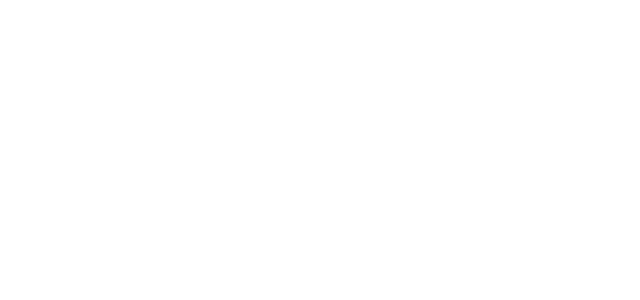
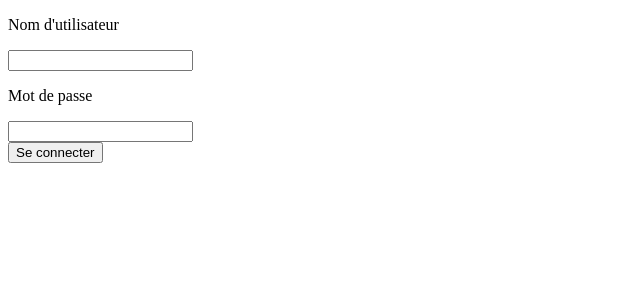
Before and after one commit to RomainDanizel/Otarcy, a React (Create React App) app: page /dashboard in a window 1280 px wide. Before the commit this address had no page. Shown: the top 300 px of the page, without its empty margins (0-640 px from the left). Built offline with nearby package versions, Linux system fonts and the light colour scheme.

Commit message:
page login and session storage still need localstorage

```diff
--- a/package.json
+++ b/package.json
@@ -35,5 +35,9 @@
       "last 1 firefox version",
       "last 1 safari version"
     ]
+  },
+  "devDependencies": {
+    "cors": "^2.8.5",
+    "express": "^4.18.2"
   }
 }
--- a/src/App.js
+++ b/src/App.js
@@ -1,13 +1,24 @@
 import { BrowserRouter, Route, Routes } from "react-router-dom";
-import { Fragment } from "react";
-import Home from "./component/Home/Home";
-import HomeComponent from "./component/Home/Home";
+import { Fragment, useState } from "react";
+import Dashboard from "./component/Dashboard/Dashboard";
+import Preference from "./component/Preference/Preference";
+import Login from "./component/Login/Login";
+import useToken from "./component/service/useToken";
+
+
 function App() {
+  const {token, setToken} = useToken()
+
+  if (!token) {
+    return <Login setToken= {setToken}/>
+  }
   return (
     <Fragment>
+      <h1>Application</h1>
       <BrowserRouter>
         <Routes>
-          <Route path="/" element={<HomeComponent/>}></Route>
+          <Route path="/dashboard" element={<Dashboard/>}></Route>
+          <Route path='/preference' element={<Preference/>}></Route>
         </Routes>
       </BrowserRouter>
     </Fragment>
--- /dev/null
+++ b/src/component/Dashboard/Dashboard.js
@@ -0,0 +1,7 @@
+import React from 'react'
+
+export default function Dashboard() {
+  return (
+    <div>Dashboard</div>
+  )
+}
--- /dev/null
+++ b/src/component/Login/Login.js
@@ -0,0 +1,48 @@
+import {React, useState} from 'react'
+import PropTypes from 'prop-types'
+
+    async function loginUser(credentials) {
+        return fetch('http://localhost:8080/login', {
+            method:'POST',
+            headers: {
+                'Content-Type': 'application/json'
+            },
+            body: JSON.stringify(credentials)
+        })
+        .then(data => data.json())
+    }
+
+export default function Login({ setToken }) {
+    const [ username, setUsername] = useState()
+    const [ password, setPassword] = useState()
+
+    const handleSubmit = async e => {
+        e.preventDefault()
+        const token = await loginUser({
+            username,
+            password
+        });
+        setToken(token)
+
+    }
+  return (
+    <>
+        <form onSubmit={handleSubmit}>
+            <label>
+                <p>Nom d'utilisateur</p>
+                <input type="text" onChange={e => setUsername(e.target.value)}></input>
+            </label>
+            <label>
+                <p>Mot de passe</p>
+                <input type="password" onChange={e => setPassword(e.target.value)}></input>
+            </label>
+            <div>
+                <button type='submit'>Se connecter</button>
+            </div>
+        </form>
+    </>
+  )
+}
+    Login.propTypes = {
+        setToken: PropTypes.func.isRequired
+    }
--- /dev/null
+++ b/src/component/Preference/Preference.js
@@ -0,0 +1,7 @@
+import React from 'react'
+
+export default function Preference() {
+  return (
+    <div>Preference</div>
+  )
+}
--- /dev/null
+++ b/src/component/service/useToken.js
@@ -0,0 +1,19 @@
+import { useState } from 'react';
+
+export default function useToken() {
+    function getToken() {
+        const tokenString = sessionStorage.getItem('token');
+        const userToken = JSON.parse(tokenString)
+        return userToken?.token
+
+      }
+  const [token, setToken] = useState(getToken());
+  const saveToken = userToken => {
+    sessionStorage.setItem('token', JSON.stringify(userToken));
+    setToken(userToken.token);
+  }
+  return {
+    setToken: saveToken,
+    token
+  }
+}
```
Also changed, not shown: server.js (added, +14 -0 lines), src/component/Navbar.js (added, +8 -0 lines), src/component/pages/Test.js (added, +7 -0 lines), 1 other file (tests, documents, lock files or other folders).
